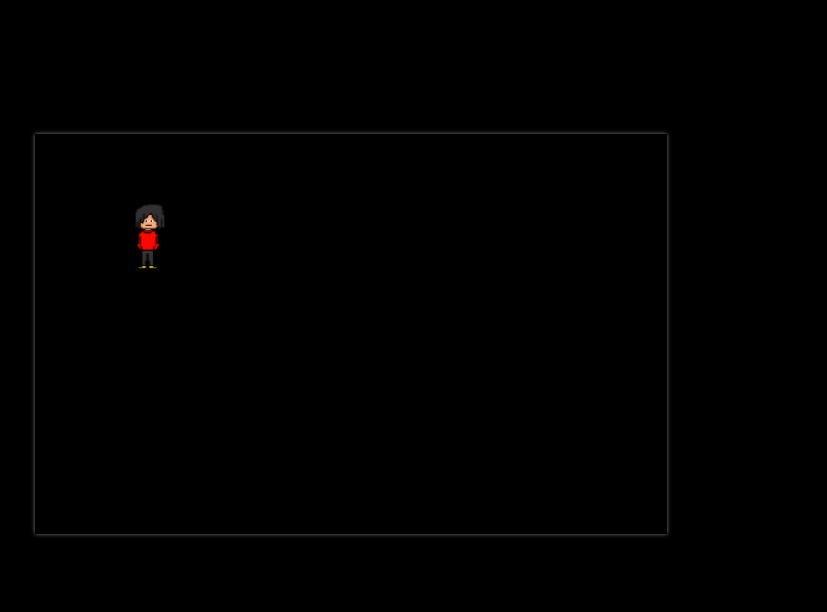
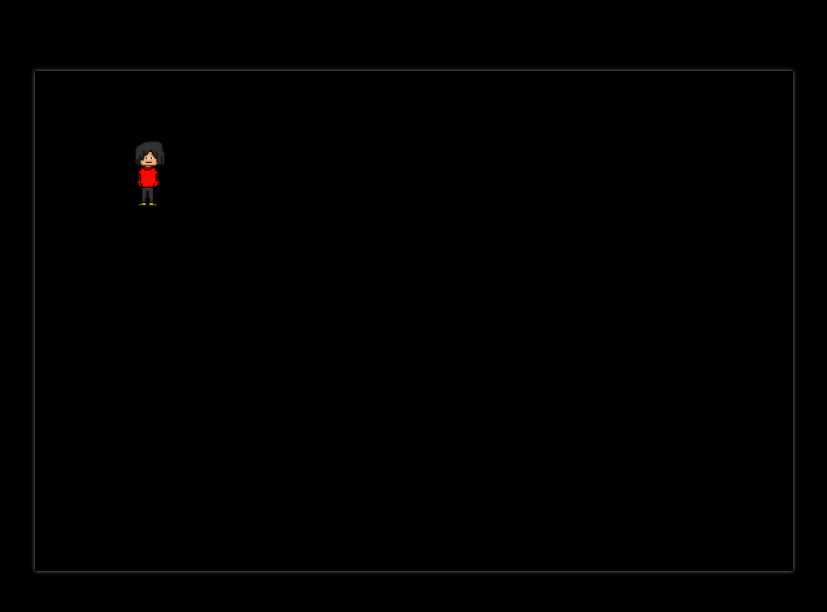
Before and after one commit to Henrique64Bits/nonamegame, a plain HTML site: page index.html in a window 1280 px wide. Shown: the whole page, without its empty margins (289-1116 px from the left). Drawn offline with Linux system fonts and the light colour scheme.

Commit message:
Update style.css

```diff
--- a/style.css
+++ b/style.css
@@ -5,9 +5,9 @@ body {
 }
 
 canvas#game_canvas {
-    width: 50%;
-    height: 400px;
+    width: 60%;
+    height: 500px;
     margin-left: 25%;
-    margin-top: 10%;
+    margin-top: 5%;
     box-shadow: 0px 0px 4px gray;
 }
```
